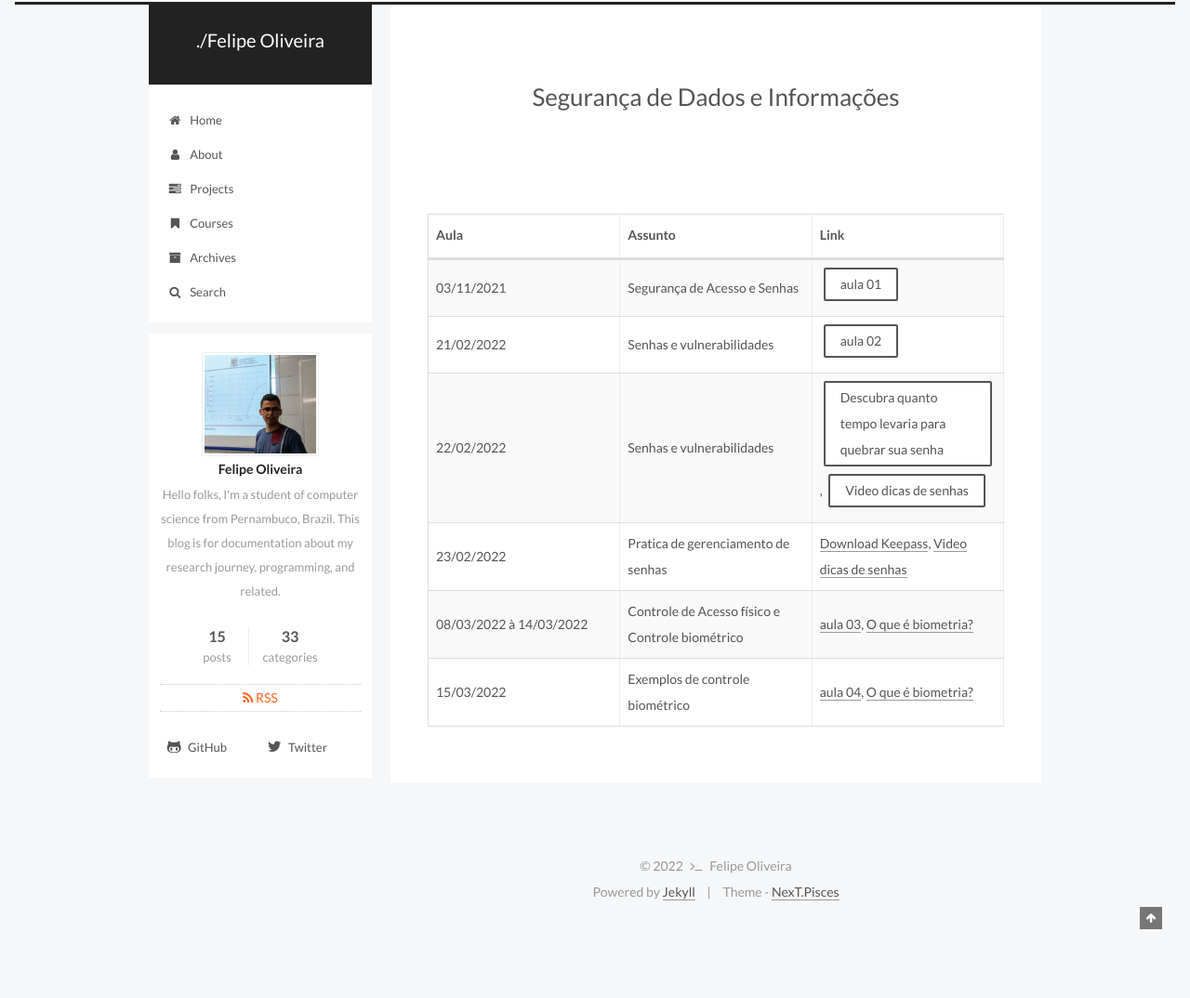
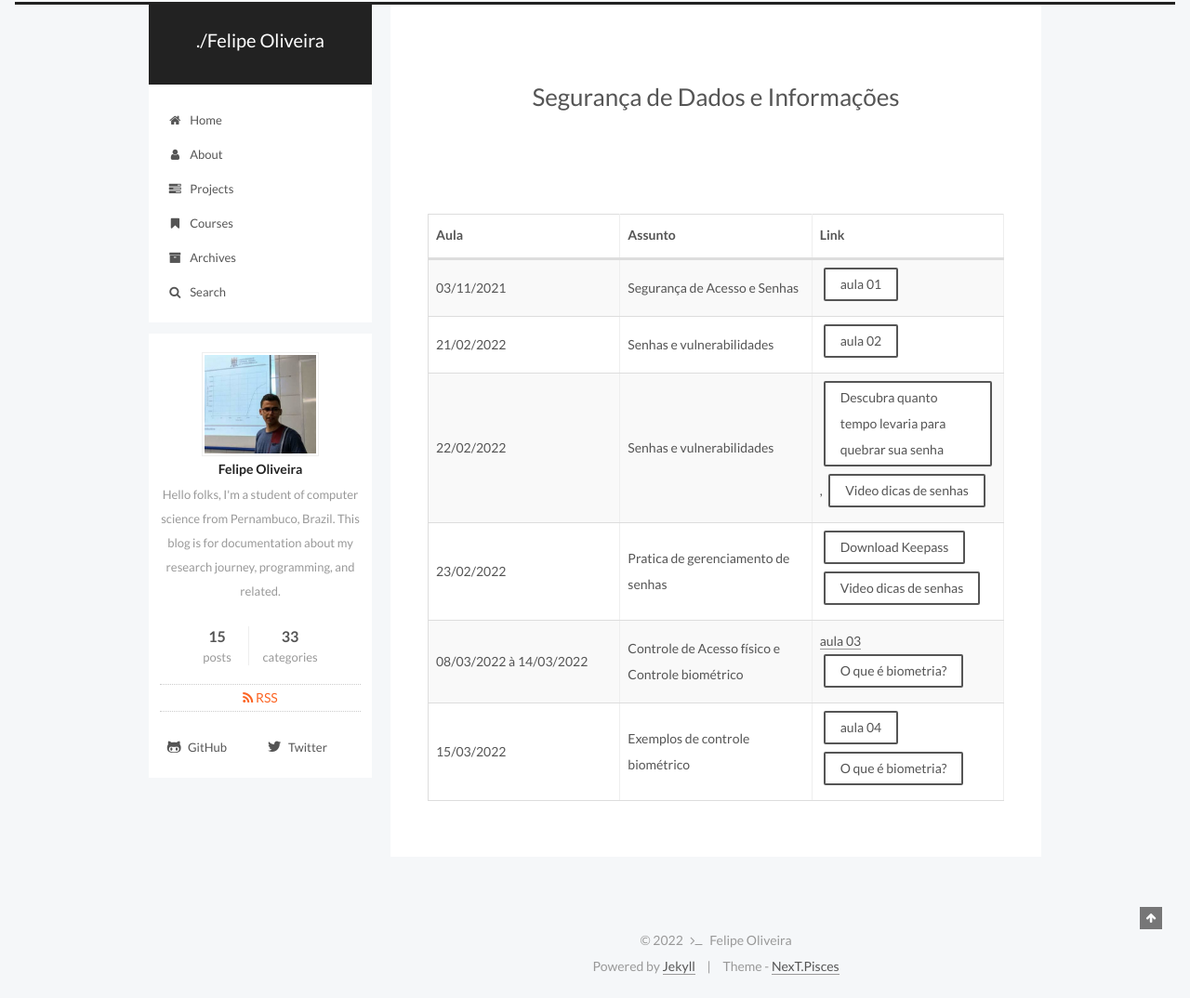
Before and after one commit to fdoliv/fdoliv.github.io, a Jekyll site: the page built from courses/sdi/index.md, in a window 1280 px wide. Shown: the whole page at 93% size. Built offline with Jekyll 4.4.1, drawn with Linux system fonts in a browser that asks for light colours; before the commit the page ends 994 px from its top, so only the background shows below that.

Commit message:
Atualização dos links

```diff
--- a/courses/sdi/index.md
+++ b/courses/sdi/index.md
@@ -16,6 +16,6 @@ comments: false
 | 03/11/2021 | Segurança de Acesso e Senhas | <a href="{{ site.url }}/assets/arquivos/sdi/aula01.pdf" target="blank" class="btn">aula 01</a>|
 | 21/02/2022 | Senhas e vulnerabilidades |  <a href="{{ site.url }}/assets/arquivos/sdi/aula02.pdf" target="blank" class="btn">aula 02</a> |
 | 22/02/2022 | Senhas e vulnerabilidades |  <a href="https://www.security.org/how-secure-is-my-password/" target="blank" class="btn">Descubra quanto tempo levaria para quebrar sua senha</a>, <a href="https://www.security.org/how-secure-is-my-password/" target="blank" class="btn">Video dicas de senhas</a>|
-| 23/02/2022 | Pratica de gerenciamento de senhas | [Download Keepass](https://megalink.dl.sourceforge.net/project/keepass/KeePass%202.x/2.50/KeePass-2.50.zip){:target="_blank"}, [Video dicas de senhas](https://www.youtube.com/watch?v=NWlo_K4W_4g&ab_channel=RobertOtavio){:target="_blank"} |
-| 08/03/2022 à 14/03/2022 | Controle de Acesso físico e Controle biométrico |  [aula 03]({{ site.url }}/assets/arquivos/sdi/aula03.pdf){:target="_blank"}, [O que é biometria?](https://youtu.be/0XfwcZ6WOsU){:target="_blank"}
-| 15/03/2022 | Exemplos de controle biométrico |  [aula 04]({{ site.url }}/assets/arquivos/sdi/aula04.pdf){:target="_blank"}, [O que é biometria?](https://youtu.be/0XfwcZ6WOsU){:target="_blank"}
+| 23/02/2022 | Pratica de gerenciamento de senhas | <a href="https://megalink.dl.sourceforge.net/project/keepass/KeePass%202.x/2.50/KeePass-2.50.zip" target="blank" class="btn">Download Keepass</a> <a href="https://www.youtube.com/watch?v=NWlo_K4W_4g&ab_channel=RobertOtavio" target="blank" class="btn">Video dicas de senhas</a> |
+| 08/03/2022 à 14/03/2022 | Controle de Acesso físico e Controle biométrico |  [aula 03]({{ site.url }}/assets/arquivos/sdi/aula03.pdf){:target="_blank"} <a href="https://youtu.be/0XfwcZ6WOsU" target="blank" class="btn">O que é biometria?</a>
+| 15/03/2022 | Exemplos de controle biométrico |  <a href="{{ site.url }}/assets/arquivos/sdi/aula04.pdf" target="blank" class="btn">aula 04</a> <a href="https://youtu.be/0XfwcZ6WOsU" target="blank" class="btn">O que é biometria?</a>
```
